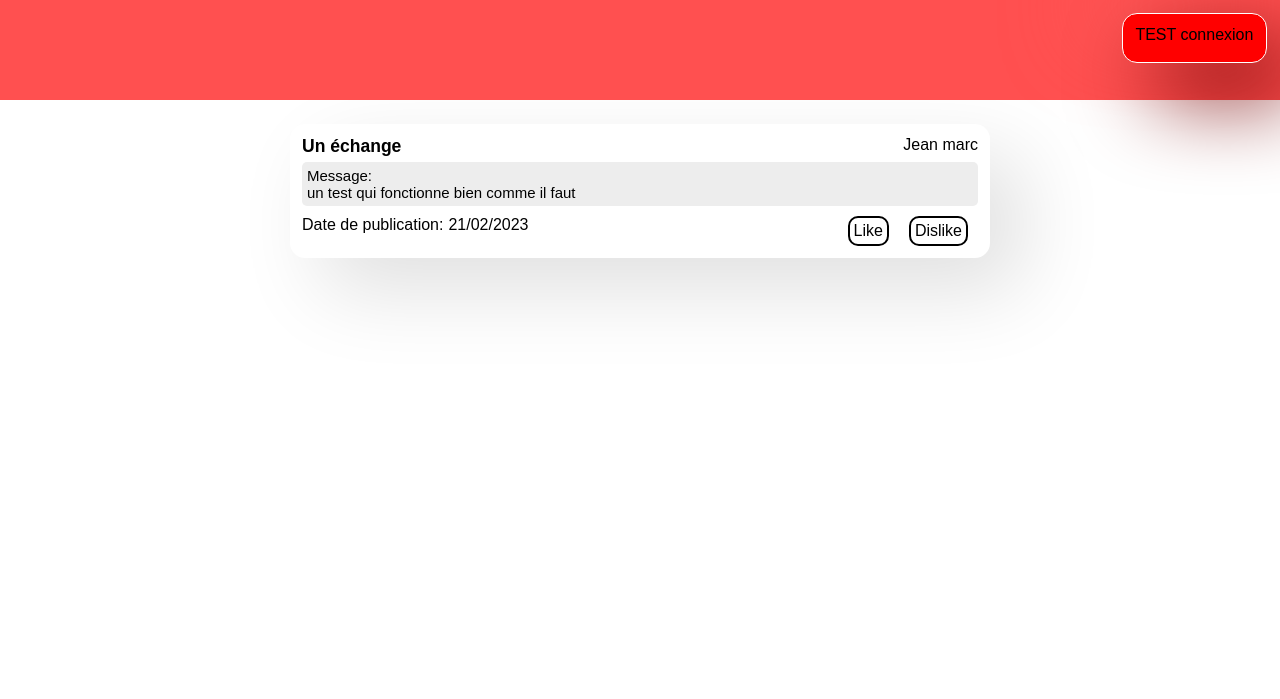
After one commit to RiperPro03/Blog_API, a PHP site: page /projet/testUI/testCartePost.php in a window 1280 px wide. The commit adds this page. Shown: the top 699 px of the page. Run offline with PHP 8.4, Linux system fonts and the light colour scheme.

Commit message:
debut interface + carte de post

```diff
--- /dev/null
+++ b/css/cartePost.css
@@ -0,0 +1,75 @@
+.Card-Main-Box{
+    width: 700px;
+    margin: auto;
+    padding: 1%;
+    background: gray;
+    display: flex;
+    flex-direction: column;
+    margin-top: 2%;
+    border-radius: 15px;
+    background: #ffffff;
+    box-shadow:  32px 32px 84px #e0e0e0,
+                -32px -32px 84px #ffffff;
+}
+
+
+.Title{
+    font-size: 15px;
+    display: flex;
+}
+
+.Post-content{
+    font-size: 15px;
+    display: flex;
+}
+
+.Like-Dislike-Button{
+    display: flex;
+}
+
+.Like-Dislike-Button a{
+    color: #000000;
+    text-decoration: none;
+    margin: 0 10px 0 10px;
+    padding: 4px;
+    border-radius: 10px;
+    background: #ffffff;
+    border: solid 2px #000000;
+}
+
+.Like-Dislike-Button .Like:hover{
+    background: #29e166;
+    transition: 0.3s;
+}
+
+.Like-Dislike-Button .Dislike:hover{
+    background: #ff0000;
+    transition: 0.3s;
+}
+
+.Post-header{
+    display: flex;
+    justify-content: space-between;
+}
+
+.Post-content{
+    padding: 5px;
+    margin: 5px 0 10px 0;
+    display: flex;
+    border-radius: 5px;
+    flex-direction: column;
+    background: #ededed;
+}
+
+.Post-Footer{
+    display: flex;
+    justify-content: space-between;
+}
+
+.Post-Date{
+    display: inline-flex;
+}
+
+.Post-Date label{
+    margin-right: 5px;
+}
--- /dev/null
+++ b/css/navbar.css
@@ -0,0 +1,29 @@
+.barre-haut{
+    width: 100%;
+    height: 100px;
+    background: #ff5050;
+    display: inline-flex;
+    justify-content: flex-end;
+    margin-bottom: 0;
+}
+
+.connexion{
+    margin: 1%;
+    padding: 0 1% 0 1%;
+    height: 50%;
+    border: solid 1px #ffffff;
+    border-radius: 15px;
+    background: #ff0000;
+    box-shadow:  32px 32px 84px #750000,
+                -32px -32px 84px #ff5a5a;
+    cursor: pointer;
+    display: flex;
+}
+
+.connexion a {
+    margin-top: 10%;
+
+    color:  #000000;
+    text-decoration: none;
+    width: 100%;
+}
--- /dev/null
+++ b/include/navBar.php
@@ -0,0 +1,5 @@
+<nav class="barre-haut">
+        <div class="connexion">
+            <a>TEST connexion</a>
+        </div>
+</nav>
--- /dev/null
+++ b/testUI/testCartePost.php
@@ -0,0 +1,45 @@
+<!DOCTYPE html>
+<html lang="fr">
+<head>
+    <meta charset="UTF-8">
+    <meta http-equiv="X-UA-Compatible" content="IE=edge">
+    <meta name="viewport" content="width=device-width, initial-scale=1.0">
+    <link rel="stylesheet" href="../css/navbar.css">
+    <link rel="stylesheet" href="./testcard.css">
+    <link rel="stylesheet" href="../css/cartePost.css">
+    <title>test carte post php</title>
+</head>
+<body>
+    <?php
+    require '../include/navBar.php'
+    ?>
+    <div class="Main-Content">
+        <div class="Card-Main-Box">
+            <div class="Post-header">
+                <div class="Title">
+                    <h3>Un échange</h3>
+                </div>
+                <div>
+                    <div class="Post-author"><p>Jean marc</p></div>
+                </div>
+            </div>
+
+            <div class="Post-content">
+                <label>Message:</label>
+                <p>un test qui fonctionne bien comme il faut</p>
+            </div>
+            <div class="Post-Footer">
+                <div class="Post-Date">
+                    <label>Date de publication:</label>
+                    <p>21/02/2023</p>
+                </div>
+                <div class="Like-Dislike-Button">
+                    <a href=""class="Like">Like</a>
+                    <a href="" class="Dislike">Dislike</a>
+                </div>
+            </div>
+
+        </div>
+    </div>
+</body>
+</html>
--- /dev/null
+++ b/testUI/testcard.css
@@ -0,0 +1,16 @@
+*{
+    margin: 0;
+    padding: 0;
+    box-sizing: border-box;
+    font-family: 'Poppins', sans-serif;
+}
+
+.Main-Content{
+    padding-bottom: 50px;
+    display: flex;
+    justify-content: center;
+    max-width: 1200px;
+    min-height: 600px;
+    margin: auto;
+    overflow: auto;
+}
```
Also changed, not shown: ClientAPI.php (+13 -2 lines), css/client.css (added, +16 -0 lines), css/index.css (added, +43 -0 lines), include/cartePost.php (added, +49 -0 lines), index.php (+13 -5 lines).
